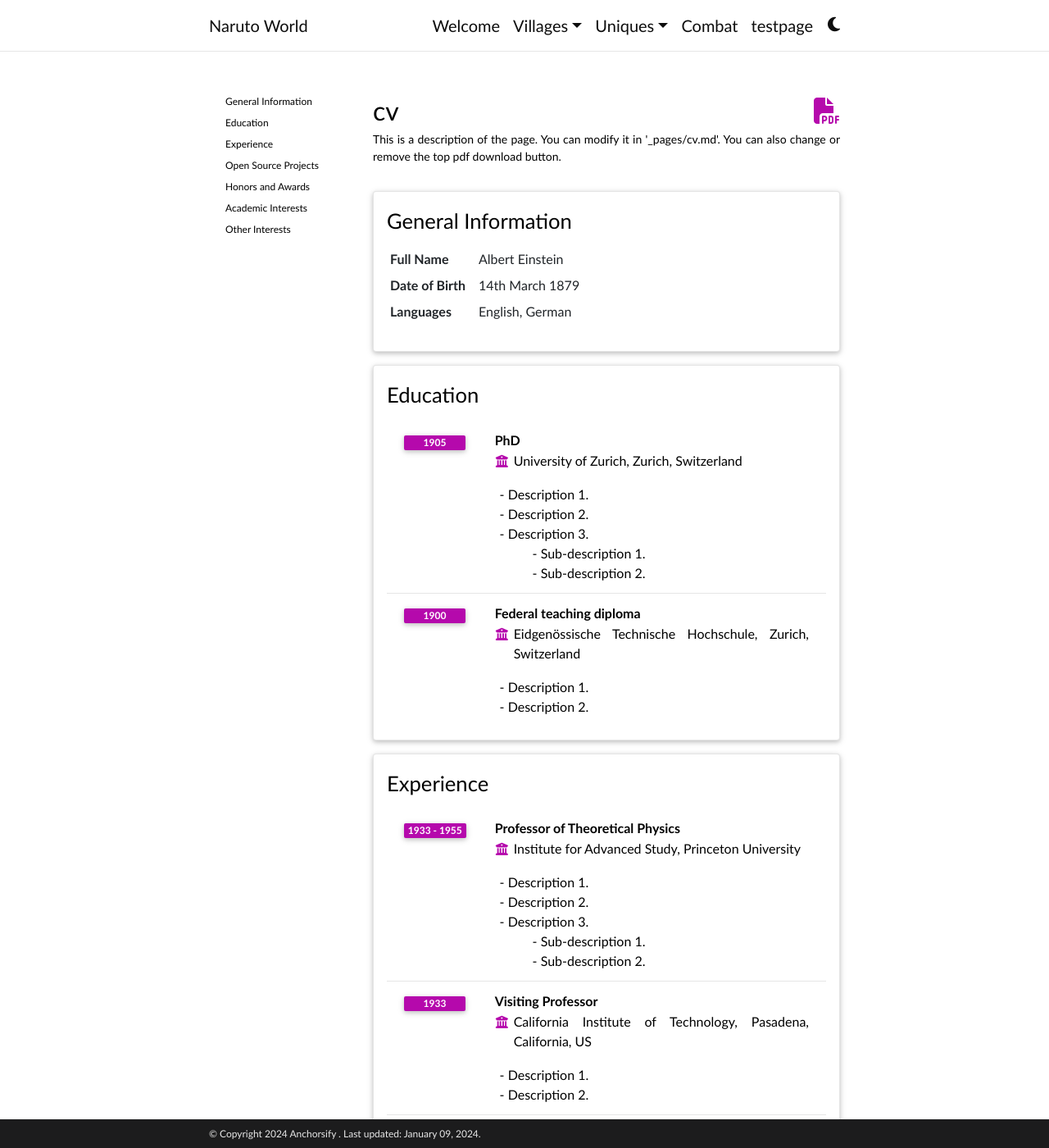
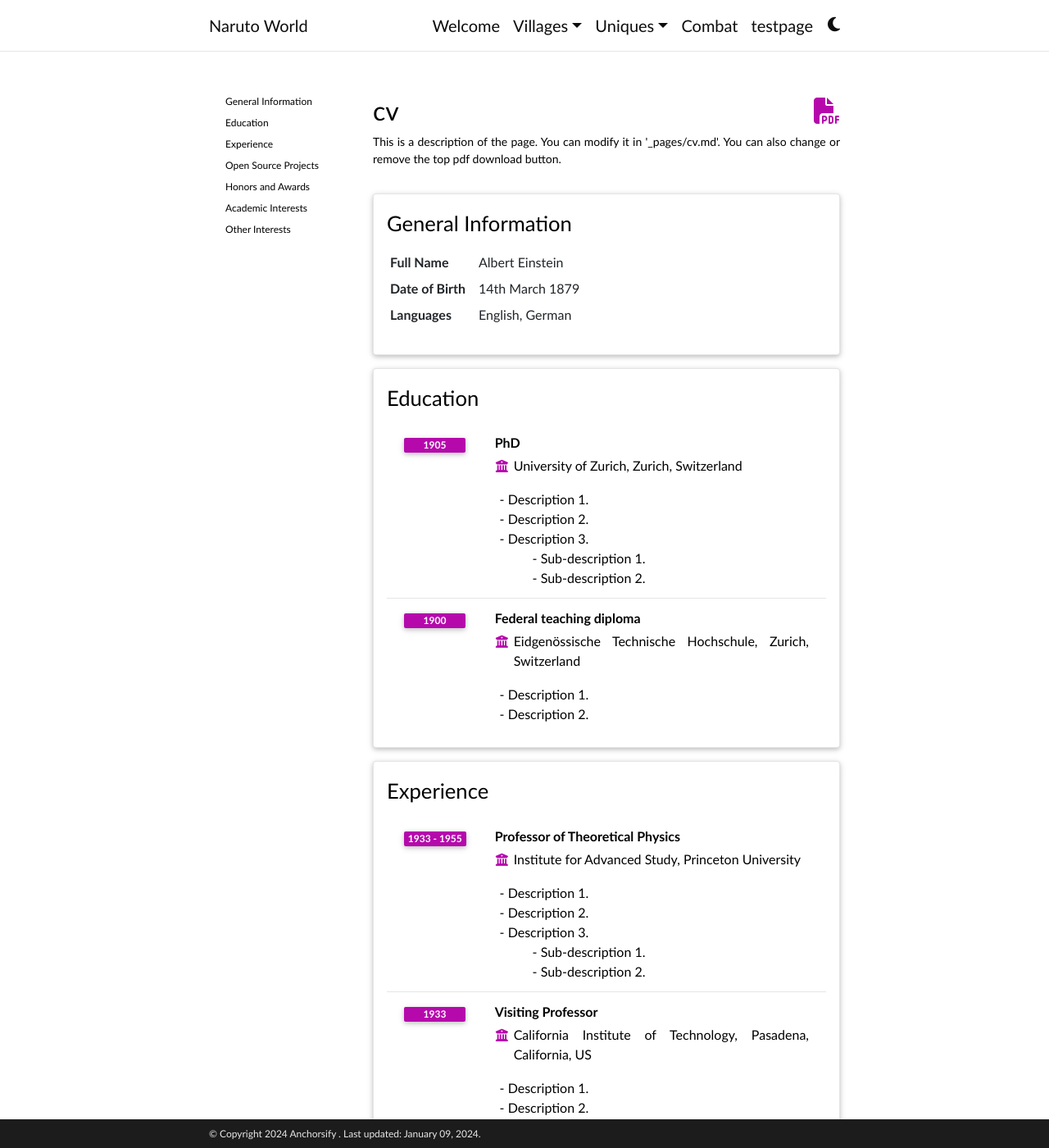
Before and after one commit to Anchorsify/Anchorsify.github.io, a Jekyll site: the page built from _pages/cv.md, in a window 1280 px wide and 1400 px high. Shown: the whole window at 82% size. Built offline with Jekyll 4.4.1, drawn with Linux system fonts in a browser that asks for light colours; some web fonts are replaced; comment, search, counter and statistics services are not loaded; a style sheet for code colours, icons or effects is not loaded.

Commit message:
updating headers
updating headers

```diff
--- a/_sass/_distill.scss
+++ b/_sass/_distill.scss
@@ -2,9 +2,15 @@
  * Style overrides for distill blog posts.
  ******************************************************************************/
 
-h1,h2,h3,h4,h5,h6 {
-    margin-top: 0;
-    margin-bottom: 0;
+h5 {
+  font-size: 1em;
+  font-weight: 700;
+  text-decoration: underline;
+}
+
+h6 {
+  font-size: 1em;
+  font-weight: 700;
 }
 
 d-byline {
```
Also changed, not shown: assets/js/distillpub/template.v2.js, assets/js/distillpub/transforms.v2.js.
